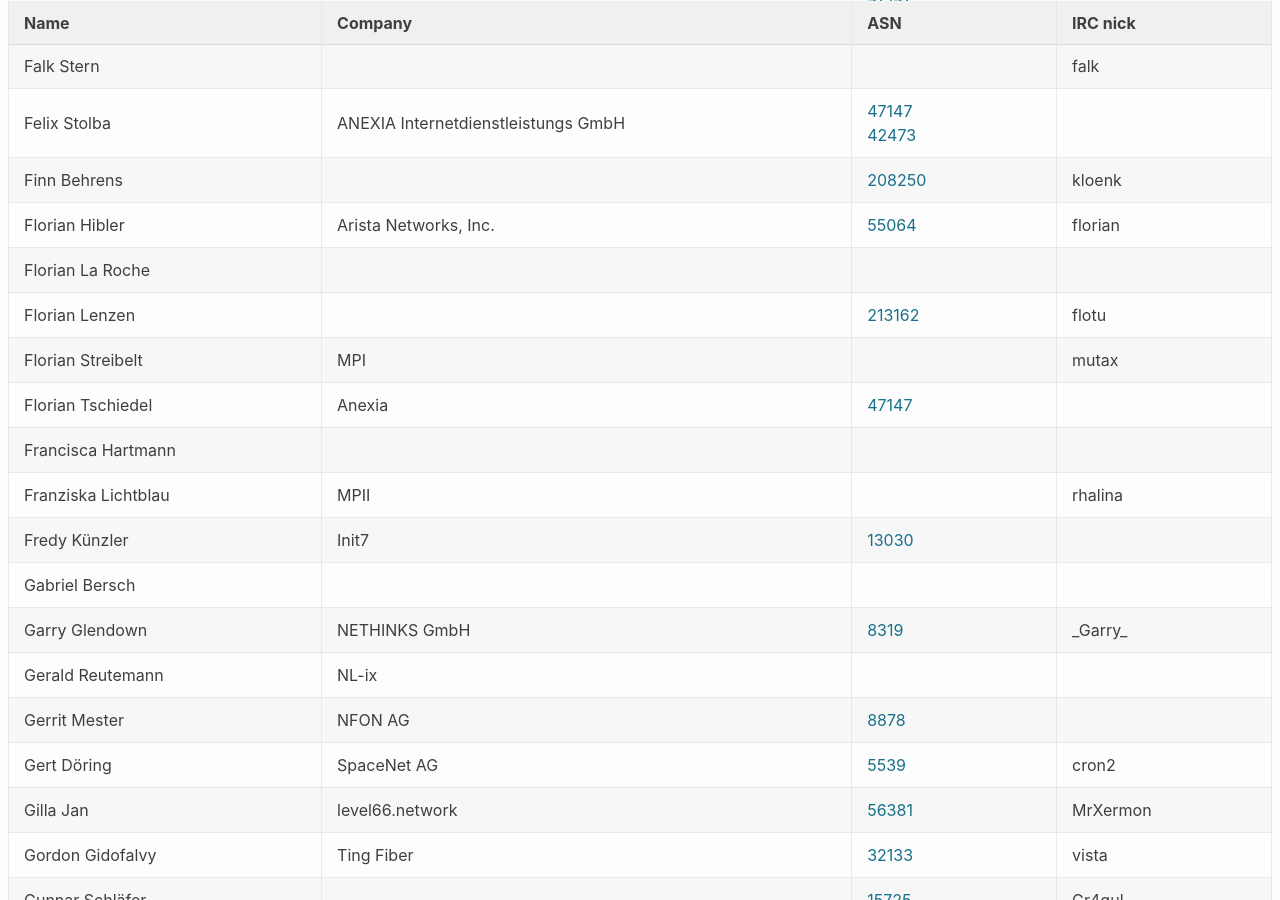
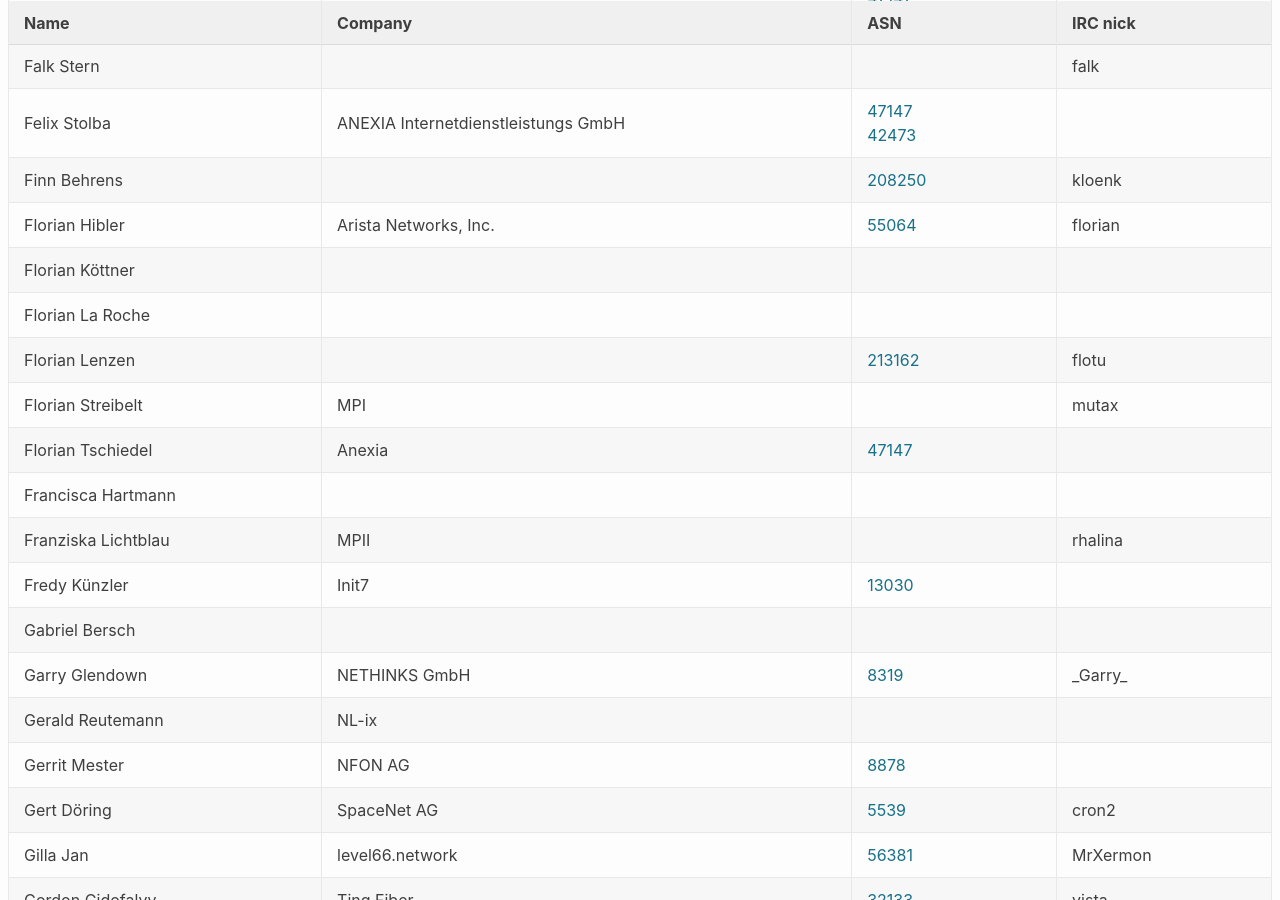
Before and after one commit to denog/pretix-attendeelist, a Jekyll site: the page built from index.markdown, in a window 1280 px wide and 900 px high, scrolled down 2431 px. Built offline with Jekyll 4.4.1, drawn with Linux system fonts in a browser that asks for light colours.

Commit message:
Latest data: Fri Oct 16 13:24:26 UTC 2020

```diff
--- a/_data/attendees.json
+++ b/_data/attendees.json
@@ -316,6 +316,12 @@
     "company": "Arista Networks, Inc.",
     "irc": "florian",
     "asn": "55064"
+  },
+  {
+    "name": "Florian Köttner",
+    "company": null,
+    "irc": null,
+    "asn": null
   },
   {
     "name": "Florian La Roche",
```
